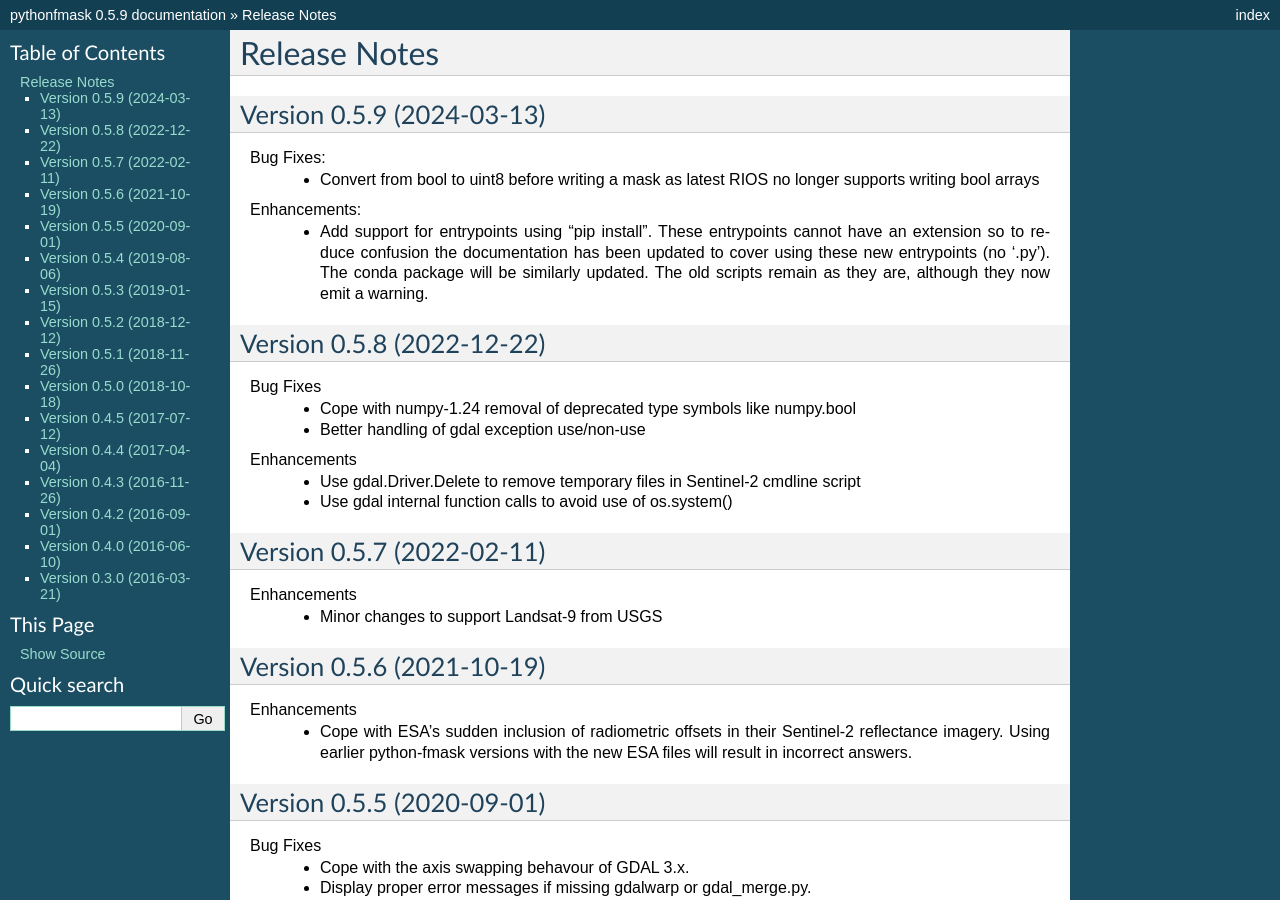
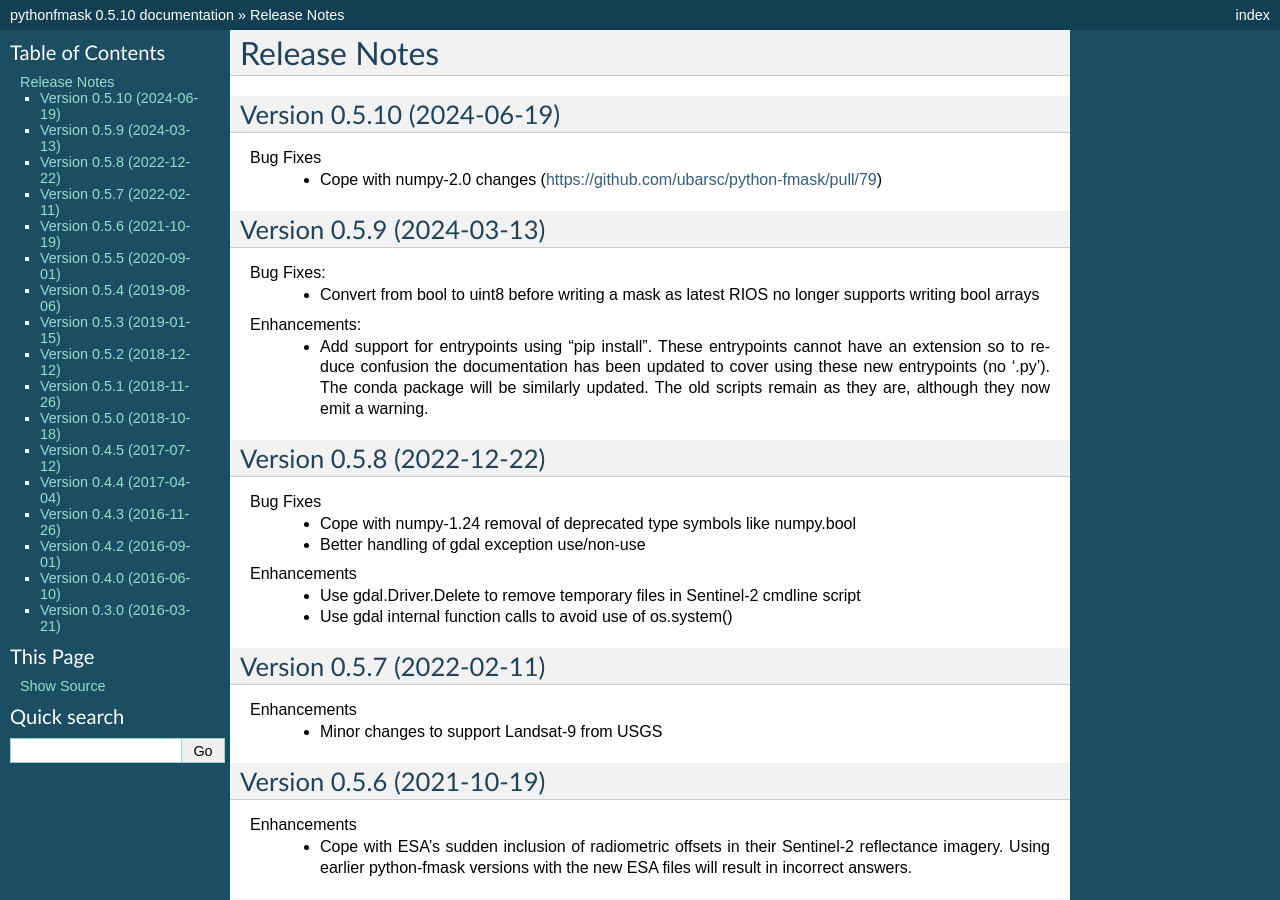
Before and after one commit to ubarsc/python-fmask, a Sphinx documentation site: the page built from doc/source/releasenotes.rst, in a window 1280 px wide and 900 px high. Built offline with Sphinx 7.4.7, drawn with Linux system fonts in a browser that asks for light colours; some of the changed text lies outside the part shown.

Commit message:
Release 0.5.10 (#80)

```diff
--- a/doc/source/releasenotes.rst
+++ b/doc/source/releasenotes.rst
@@ -1,5 +1,11 @@
 Release Notes
 =============
+
+Version 0.5.10 (2024-06-19)
+---------------------------
+
+Bug Fixes
+  * Cope with numpy-2.0 changes (https://github.com/ubarsc/python-fmask/pull/79)
 
 Version 0.5.9 (2024-03-13)
 --------------------------
--- a/fmask/__init__.py
+++ b/fmask/__init__.py
@@ -15,4 +15,4 @@
 # along with this program; if not, write to the Free Software
 # Foundation, Inc., 51 Franklin Street, Fifth Floor, Boston, MA  02110-1301, USA.
 
-__version__ = '0.5.9'
+__version__ = '0.5.10'
```
